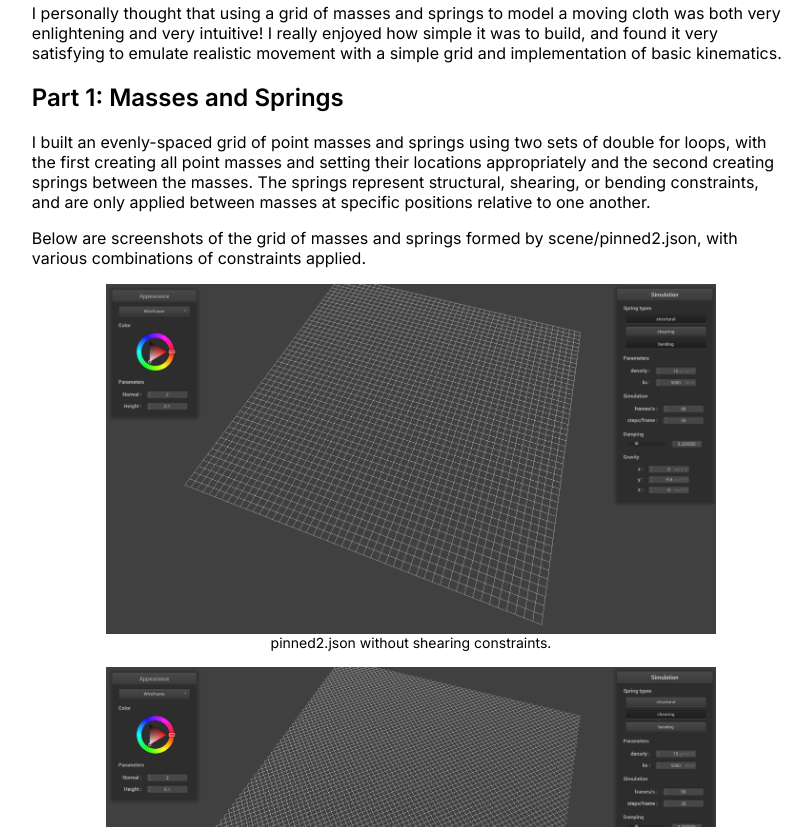
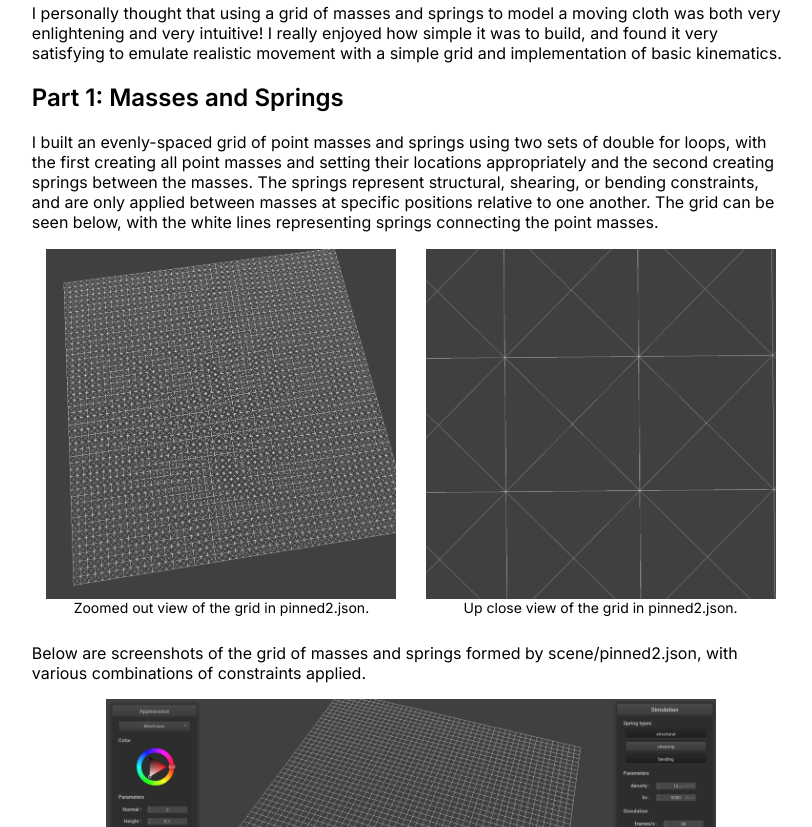
Before and after one commit to cal-cs184-student/hw4-curtain-call-writeup, a plain HTML site: page index.html in a window 1280 px wide. Shown: the part 472-1299 px from the top of the page, without its empty margins (229-1041 px from the left). Drawn offline with nearby package versions, Linux system fonts and the light colour scheme; some packages are replaced by stand-ins of ours.

Commit message:
updating part 1 oops

```diff
--- a/index.html
+++ b/index.html
@@ -70,8 +70,23 @@
 		<p>
 			I built an evenly-spaced grid of point masses and springs using two sets of double for loops, with the first creating all point masses and
 			setting their locations appropriately and the second creating springs between the masses. The springs represent structural, shearing,
-			or bending constraints, and are only applied between masses at specific positions relative to one another.
+			or bending constraints, and are only applied between masses at specific positions relative to one another. The grid can be seen below, with
+			the white lines representing springs connecting the point masses.
 		</p>
+		<div style="display: flex; flex-direction: column; align-items: center;">
+			<table style="width: 100%; text-align: center; border-collapse: collapse;">
+			  <tr>
+				<td style="text-align: center;">
+				  <img src="assets/p1_grid1.png" width="350px"/>
+				  <figcaption>Zoomed out view of the grid in pinned2.json.</figcaption>
+				</td>
+				<td style="text-align: center;">
+				  <img src="assets/p1_grid2.png" width="350px"/>
+				  <figcaption>Up close view of the grid in pinned2.json.</figcaption>
+				</td>
+			  </tr>
+			</table>
+		</div>
 		<p>
 			Below are screenshots of the grid of masses and springs formed by scene/pinned2.json, with various combinations of constraints applied.
 		</p>
```
Also changed, not shown: assets/p1_grid1.png (added), assets/p1_grid2.png (added).
